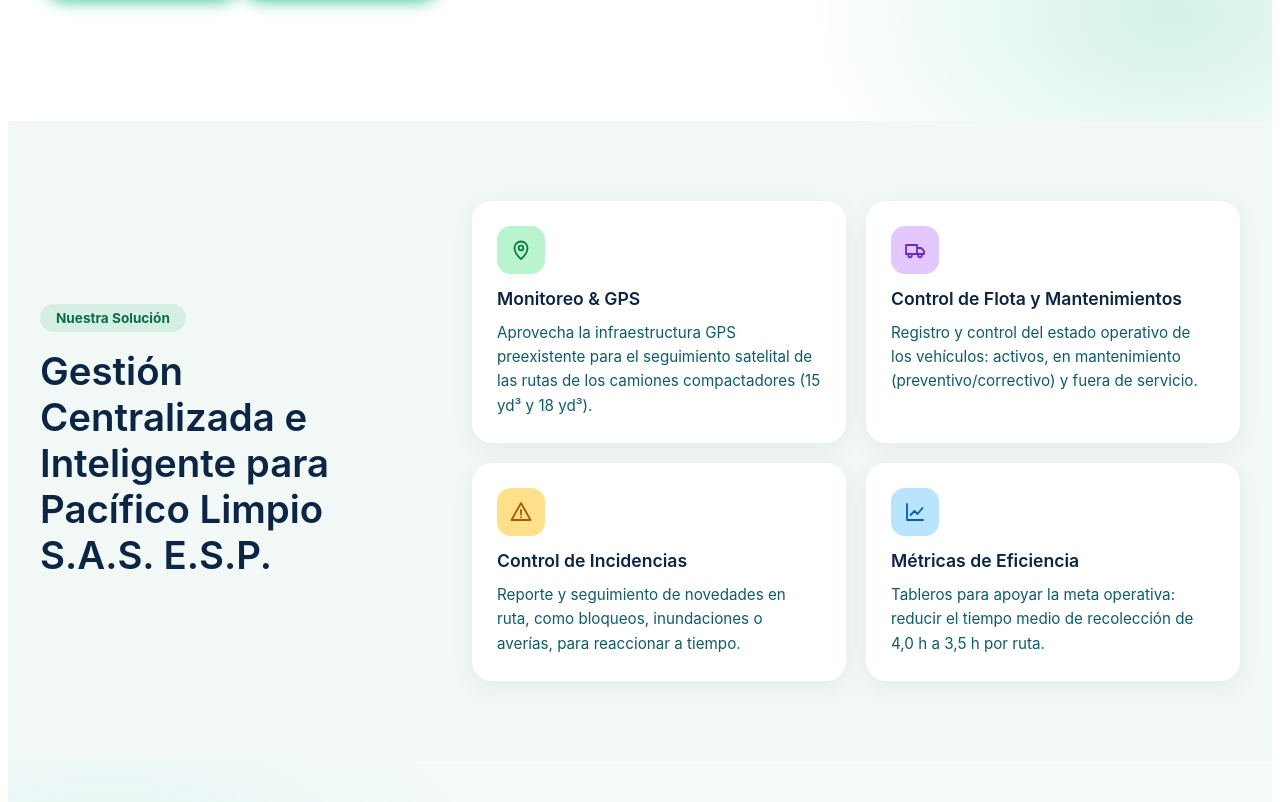
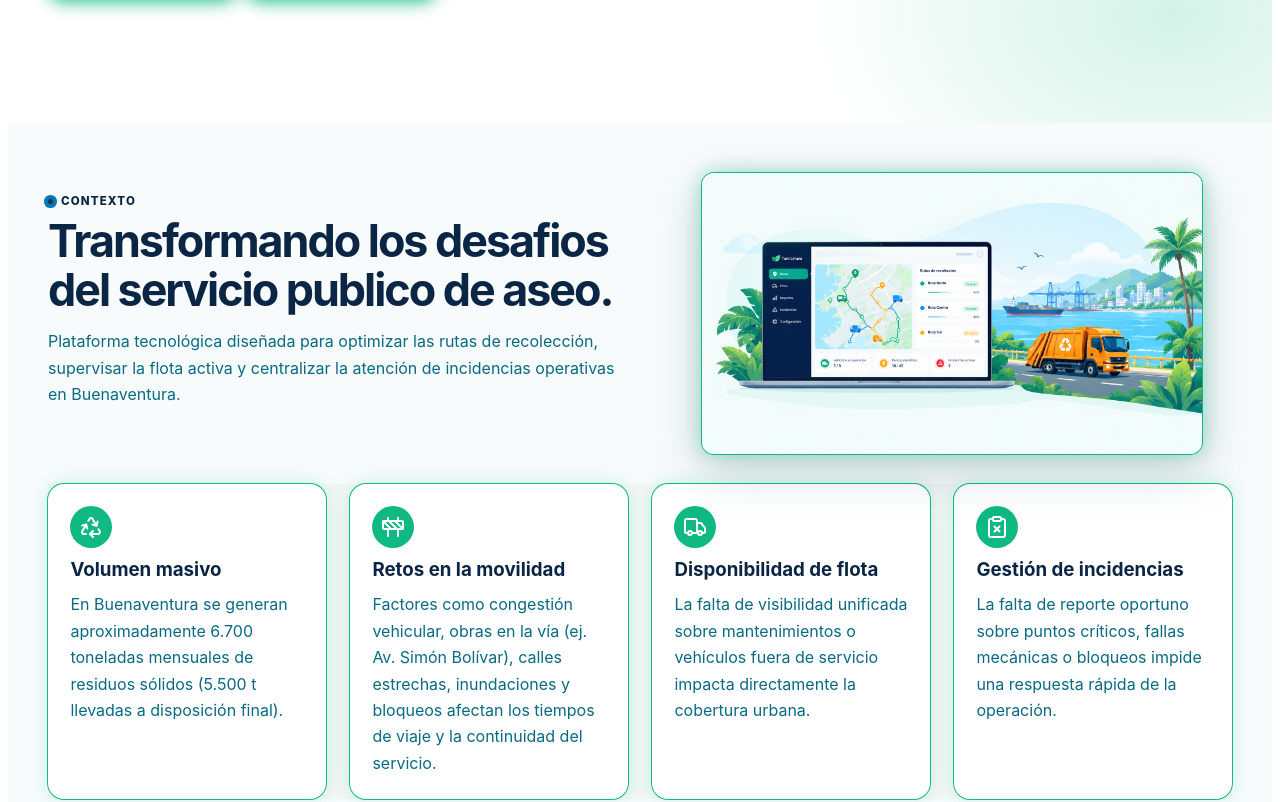
Before and after one commit to Deymar0118/tura-limpia-unipacifico, a React app in the folder frontend/: page / in a window 1280 px wide. Shown: the part 840-1642 px from the top of the page. Built offline with nearby package versions, Linux system fonts and the light colour scheme; the HTML template or start-up script is replaced by a standard one.

Commit message:
refactor(landing): integrar sección de contexto y ajustar fuentes en el header y hero

```diff
--- /dev/null
+++ b/frontend/src/modules/landing/components/ContextSection.css
@@ -0,0 +1,145 @@
+.landing-section {
+  padding: 50px 40px;
+  background: var(--color-tl-bg);
+}
+
+.landing-section__inner{
+  width: min(1200px, 100%);
+  margin: 0 auto;
+}
+
+.landing-steps-container {
+  display: grid;
+  grid-template-columns: 1fr 1fr;
+  gap: 4rem;
+  align-items: center;
+  padding-bottom:30px;
+}
+
+.landing-section__heading {
+  max-width: 700px;
+  margin-right: -10px;
+  margin-bottom: 30px;
+  line-height: 1.08;
+}
+
+.badge-dot {
+  width: 5px;
+  height: 5px;
+  border-radius: 50%;
+  background: var(--color-tl-dark);
+  box-shadow: 0 0 0 4px var(--color-tl-blue-primary);
+}
+
+.landing-kicker {
+  display: inline-flex;
+  align-items: center;
+  gap: 8px;
+  color: var(--color-text-main);
+  font-family: var(--font-sans);
+  font-size: 0.72rem;
+  font-weight: 800;
+  letter-spacing: 0.1em;
+  text-transform: uppercase;
+}
+
+
+.landing-section__heading h2{
+  font-family: var(--font-display);
+  margin: 10px 0 14px;
+  color: var(--color-text-main);
+  font-size: clamp(2rem, 3.5vw, 3.1rem);
+  letter-spacing: -0.045em;
+  line-height: 1.08;
+}
+
+.description{
+  font-family: var(--font-sans);
+  margin: 0;
+  color: var(--color-text-body);
+  font-size: 1rem;
+  line-height: 1.65;
+}
+
+.landing-steps__image {
+  width: 100%;
+  display: flex;
+  justify-content: center;
+  align-items: center;
+  margin: 0 auto;
+}
+
+.landing-steps__image img {
+  width: 100%;
+  height: auto;
+  max-width: 500px;
+  object-fit: contain;
+  border-radius: 12px;
+  box-shadow: 0 0 0 1px var(--color-tl-green-primary),
+              0 0 20px color-mix(in srgb, var(--color-tl-green-primary) 40%, transparent);
+}
+
+.landing-steps {
+  display: grid;
+  grid-template-columns: repeat(auto-fit, minmax(200px, 1fr));
+  gap: 1.5rem;
+  background-color: #f4f7f6;
+
+}
+
+
+.landing-step{
+  background-color: #ffffff;
+  border-radius: 16px;
+  padding: 1.4rem;
+  box-shadow: 0 0 0 1px var(--color-tl-green-primary),
+              0 0 20px color-mix(in srgb, var(--color-tl-green-primary) 20%, transparent);
+  gap: 0.8rem;
+}
+
+.landing-step h3{
+  font-family: var(--font-sans);
+  margin: 10px 0;
+  color: var(--color-text-main);
+}
+
+.landing-step__number{
+  display: grid;
+  width: 42px;
+  height: 42px;
+  place-items: center;
+  border-radius: 30px;
+  color: #ffffff;
+  background: var(--color-tl-green-primary);
+  font-size: 0.72rem;
+  font-weight: 800;
+}
+
+@media (max-width:  920px) {
+  .landing-section {
+    padding: 30px 20px;
+  }
+
+  .landing-steps-container {
+    grid-template-columns: 1fr;
+    gap: 1rem;
+    padding-bottom: 40px;
+  }
+
+  .landing-section__heading {
+    margin-right: 0;
+    max-width: 100%;
+    margin-bottom: 0;
+  }
+
+  .landing-steps__image {
+    order: 2;
+    margin-top: 1rem;
+    width: 100%;
+}
+
+  .landing-steps__image img {
+    width: 100%;
+    max-width: 100%;
+  }
+}
--- /dev/null
+++ b/frontend/src/modules/landing/components/ContextSection.jsx
@@ -0,0 +1,67 @@
+import './ContextSection.css'
+import PaneRuta from '../../../shared/assets/panel-rutas.png'
+import {Recycle,Construction,
+  Truck,ClipboardX,} from "lucide-react";
+
+
+const steps = [
+  {
+    icono: Recycle,
+    title: 'Volumen masivo',
+    description: 'En Buenaventura se generan aproximadamente 6.700 toneladas mensuales de residuos sólidos (5.500 t llevadas a disposición final).',
+  },
+  {
+    icono: Construction,
+    title: 'Retos en la movilidad',
+    description: 'Factores como congestión vehicular, obras en la vía (ej. Av. Simón Bolívar), calles estrechas, inundaciones y bloqueos afectan los tiempos de viaje y la continuidad del servicio.',
+  },
+  {
+    icono: Truck,
+    title: 'Disponibilidad de flota',
+    description: 'La falta de visibilidad unificada sobre mantenimientos o vehículos fuera de servicio impacta directamente la cobertura urbana.',
+  },
+  {
+    icono: ClipboardX,
+    title: 'Gestión de incidencias',
+    description: 'La falta de reporte oportuno sobre puntos críticos, fallas mecánicas o bloqueos impide una respuesta rápida de la operación.',
+  },
+]
+
+function ContexSection(){
+   return (
+    <section className="landing-section landing-section--how" id="contexto" aria-labelledby="how-title">
+       <div className="landing-section__inner">
+
+         <div className="landing-steps-container">
+            <div className="landing-section__heading">
+                <span className="landing-kicker"><span className='badge-dot ' aria-hidden="true" />Contexto</span>
+                <h2 className="dos" id="how-title">Transformando los desafios del servicio publico de aseo.</h2>
+                <p className='description'>Plataforma tecnológica diseñada para optimizar las rutas de recolección, supervisar
+                    la flota activa y centralizar la atención de incidencias operativas en Buenaventura.</p>
+            </div>
+            <div className="landing-steps__image">
+                 <img
+                 className="tura__character"
+                 src={PaneRuta}
+                 alt="Transformación del servicio publico de ase"
+                />
+             </div>
+          </div>
+
+          <div className="landing-steps">
+                {steps.map((step) => (
+                    <article className="landing-step" key={step.title}>
+                    <div className="landing-step__number"><step.icono /></div>
+                    <h3>{step.title}</h3>
+                    <p className='description'>{step.description}</p>
+                    </article>
+                ))}
+          </div>
+
+        </div>
+    </section>
+
+   )
+}
+
+export default ContexSection
--- a/frontend/src/modules/landing/components/HeroSection.css
+++ b/frontend/src/modules/landing/components/HeroSection.css
@@ -63,6 +63,7 @@
 }
 
 .hero__description {
+  font-family: var(--font-sans);
   margin: 0;
   max-width: 46ch;
   color: var(--color-text-body);
--- a/frontend/src/modules/landing/components/LandingHeader.css
+++ b/frontend/src/modules/landing/components/LandingHeader.css
@@ -46,8 +46,9 @@
 
 .landing-nav__link {
   color: var(--color-tl-dark);
-  font-size: 0.92rem;
-  font-weight: 600;
+  font-family: var(--font-display);
+  font-size: 1rem;
+  font-weight: 750;
   opacity: 0.8;
   transition: color 0.18s ease, opacity 0.18s ease;
   text-decoration: none;
@@ -78,8 +79,9 @@
   color: #fff;
   border-radius: 999px;
   padding: 8px 18px;
-  font-size: 0.92rem;
-  font-weight: 700;
+  font-family: var(--font-display);
+  font-size: 1rem;
+  font-weight: 750;
   white-space: nowrap;
   transition: background 0.18s ease, color 0.18s ease;
   text-decoration: none;
@@ -174,6 +176,7 @@
   color: #ffffff;
   border-radius: 999px;
   padding: 8px 18px;
+  font-family: var(--font-display);
   font-size: 0.92rem;
   font-weight: 700;
   white-space: nowrap;
--- a/frontend/src/modules/landing/components/LandingHeader.jsx
+++ b/frontend/src/modules/landing/components/LandingHeader.jsx
@@ -4,7 +4,7 @@
 
 const navItems = [
   { label: 'Inicio', href: '#inicio' },
-  { label: 'El Contexto', href: '#contexto' },
+  { label: 'Contexto', href: '#contexto' },
   { label: 'Solución', href: '#solucion' },
   { label: 'Características', href: '#caracteristicas' },
   { label: 'Impacto y Metas', href: '#impacto' },
--- a/frontend/src/modules/landing/pages/LandingPage.jsx
+++ b/frontend/src/modules/landing/pages/LandingPage.jsx
@@ -4,6 +4,7 @@
 import {LandingHeader} from '../components/LandingHeader'
 import HeroSection from '../components/HeroSection'
 import SolucionSection from '../components/SolucionSection'
+import ContexSection from '../components/ContextSection'
 import ImpactoMetas from '../components/ImpactoMetas'
 import './LandingPage.css'
 
@@ -36,6 +37,7 @@
       <LandingHeader />
       <main>
         <HeroSection />
+        <ContexSection />
         <SolucionSection />
         <ImpactoMetas />
       </main>
```
Also changed, not shown: frontend/src/shared/assets/panel-rutas.png (added).
